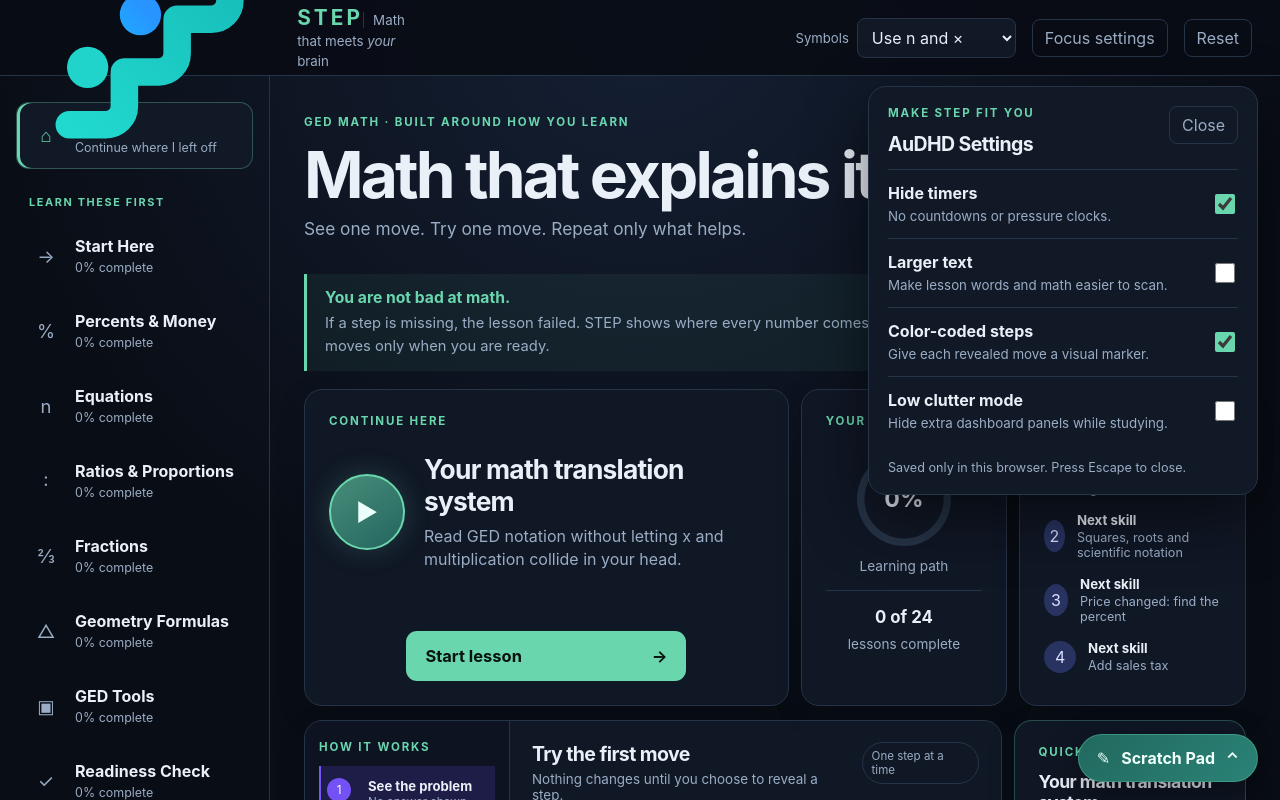
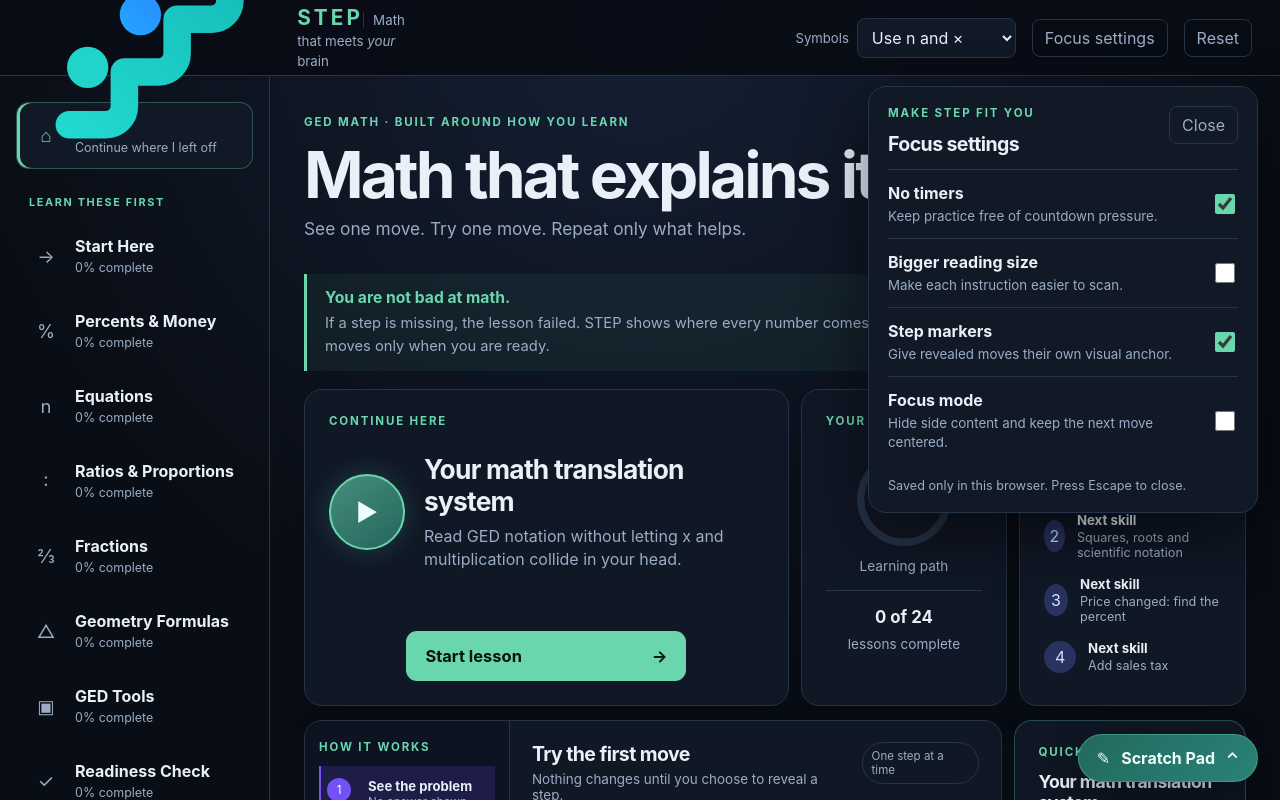
Before and after one commit to Kodaxadev/ged-math-path, a React (Vite) app: page / in a window 1280 px wide. Both pictures are taken after a click on the button "Focus settings". Shown: the top 800 px of the page. Built offline with nearby package versions, Linux system fonts and the light colour scheme.

Commit message:
Rename accommodations as focused learning controls

```diff
--- a/src/components/AudhdSettings.tsx
+++ b/src/components/AudhdSettings.tsx
@@ -10,10 +10,10 @@ type Props = {
 type SettingKey = keyof AudhdSettings;
 
 const options: { key: SettingKey; title: string; note: string }[] = [
-  { key: 'hideTimer', title: 'Hide timers', note: 'No countdowns or pressure clocks.' },
-  { key: 'largerText', title: 'Larger text', note: 'Make lesson words and math easier to scan.' },
-  { key: 'colorCodedSteps', title: 'Color-coded steps', note: 'Give each revealed move a visual marker.' },
-  { key: 'lowClutterMode', title: 'Low clutter mode', note: 'Hide extra dashboard panels while studying.' },
+  { key: 'hideTimer', title: 'No timers', note: 'Keep practice free of countdown pressure.' },
+  { key: 'largerText', title: 'Bigger reading size', note: 'Make each instruction easier to scan.' },
+  { key: 'colorCodedSteps', title: 'Step markers', note: 'Give revealed moves their own visual anchor.' },
+  { key: 'lowClutterMode', title: 'Focus mode', note: 'Hide side content and keep the next move centered.' },
 ];
 
 export function AudhdSettings({ settings, onChange, onClose }: Props) {
@@ -37,7 +37,7 @@ export function AudhdSettings({ settings, onChange, onClose }: Props) {
       <header>
         <div>
           <p className="eyebrow">MAKE STEP FIT YOU</p>
-          <h2 id="settings-title">AuDHD Settings</h2>
+          <h2 id="settings-title">Focus settings</h2>
         </div>
         <button ref={closeRef} className="quiet" type="button" onClick={onClose}>Close</button>
       </header>
```
